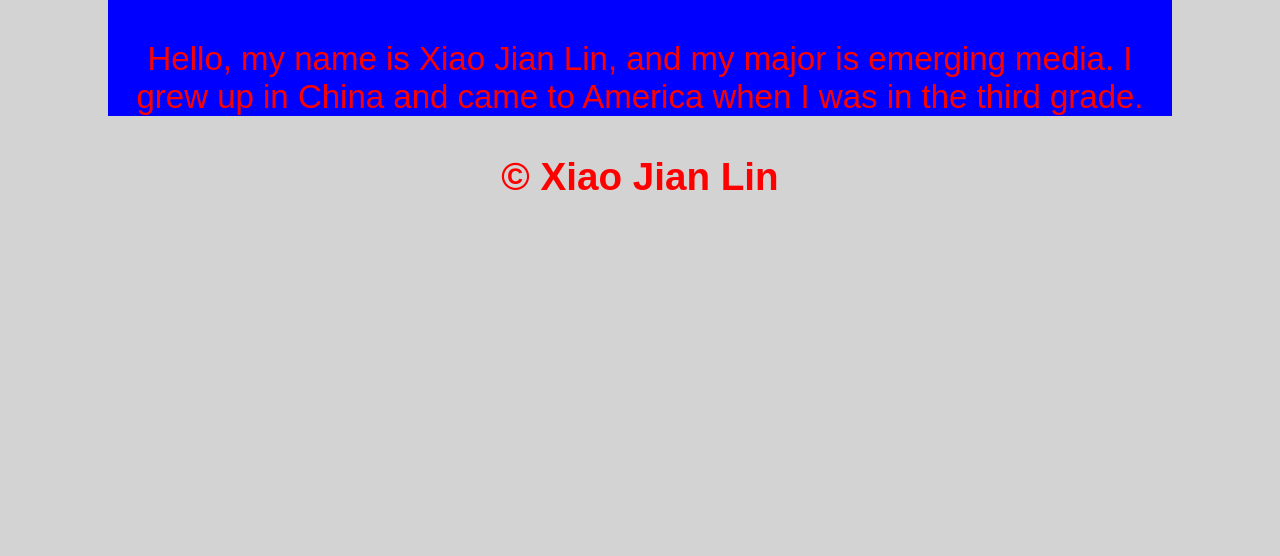
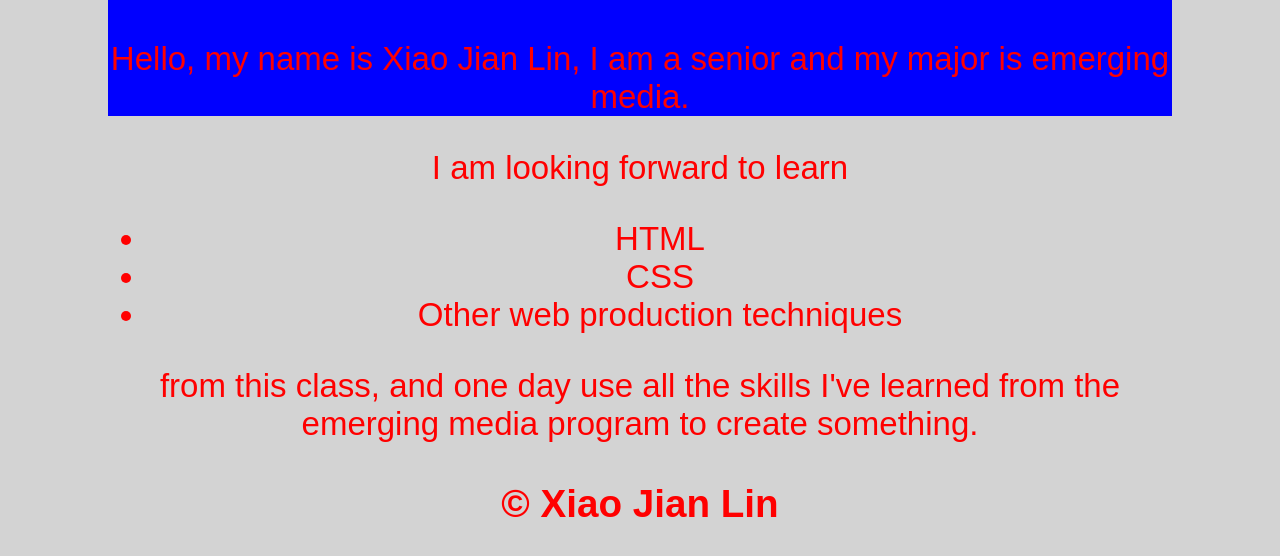
Before and after one commit to FriedDumpring/MEDP285, a plain HTML site: page week02/index.html in a window 1280 px wide. Shown: the part 1520-2076 px from the top of the page. Before the commit the page ends 1865 px from the top, so only its background shows below. Drawn offline with Linux system fonts and the light colour scheme.

Commit message:
Update index.html

```diff
--- a/week02/index.html
+++ b/week02/index.html
@@ -17,8 +17,17 @@
 	<br>
 	<img class="tuxedo" src="images/uni.jpg">
 		Introduction </h2>
-			<p>Hello, my name is Xiao Jian Lin, and my major is emerging media. I grew up in China and came to America when I was in the third grade. </p>
+			<p>Hello, my name is Xiao Jian Lin, I am a senior and my major is emerging media. </p>
 	</main>
+		<p>I am looking forward to learn
+	<ul>
+		<li>HTML</li>
+		<li>CSS</li>
+		<li>Other web production techniques</li>
+	</ul>
+	from this class, and one day use all the skills I've learned from the emerging media program to create something.
+
+	</p>
 
 	<footer>
 		<h3>&copy; Xiao Jian Lin</h1>
```
